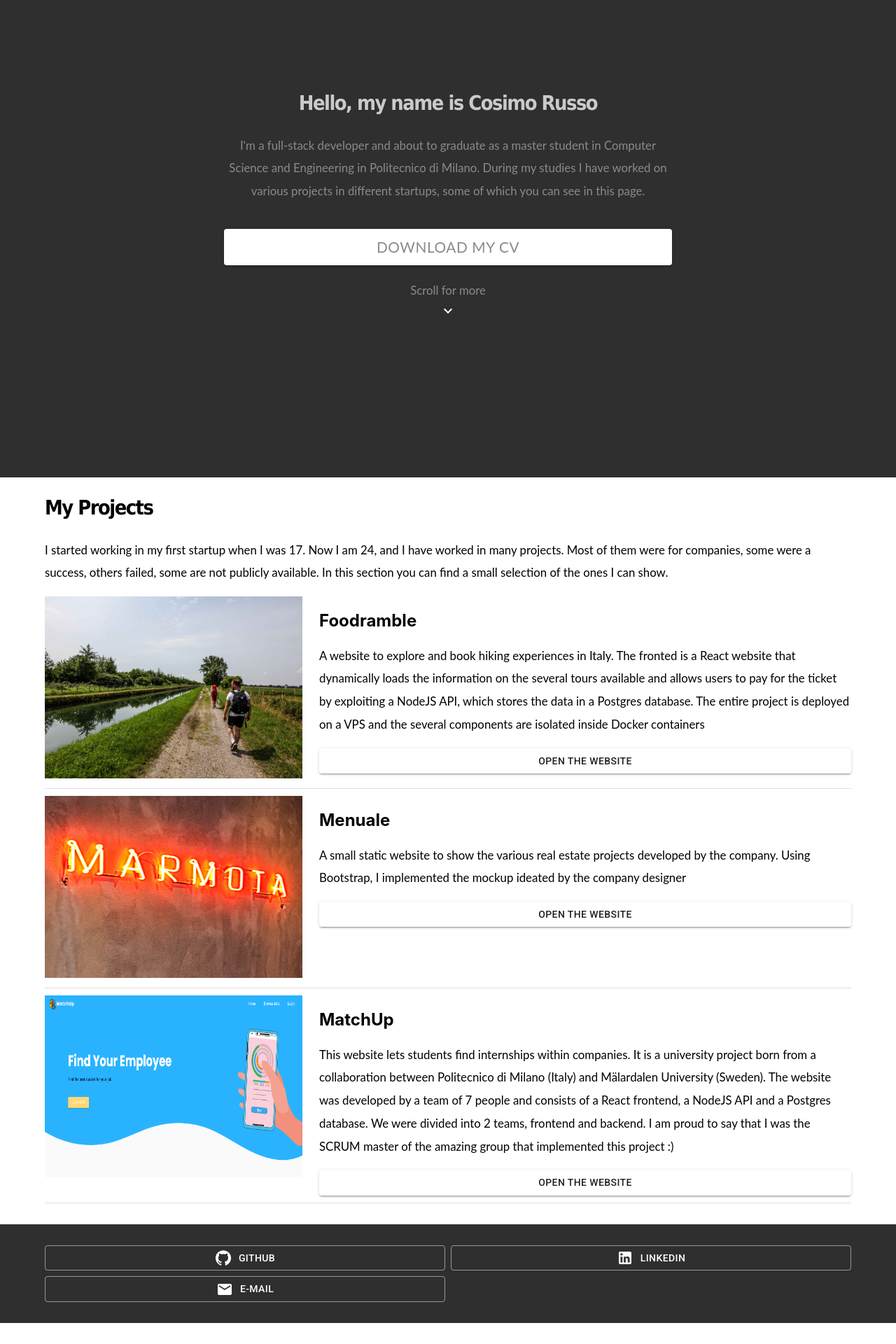
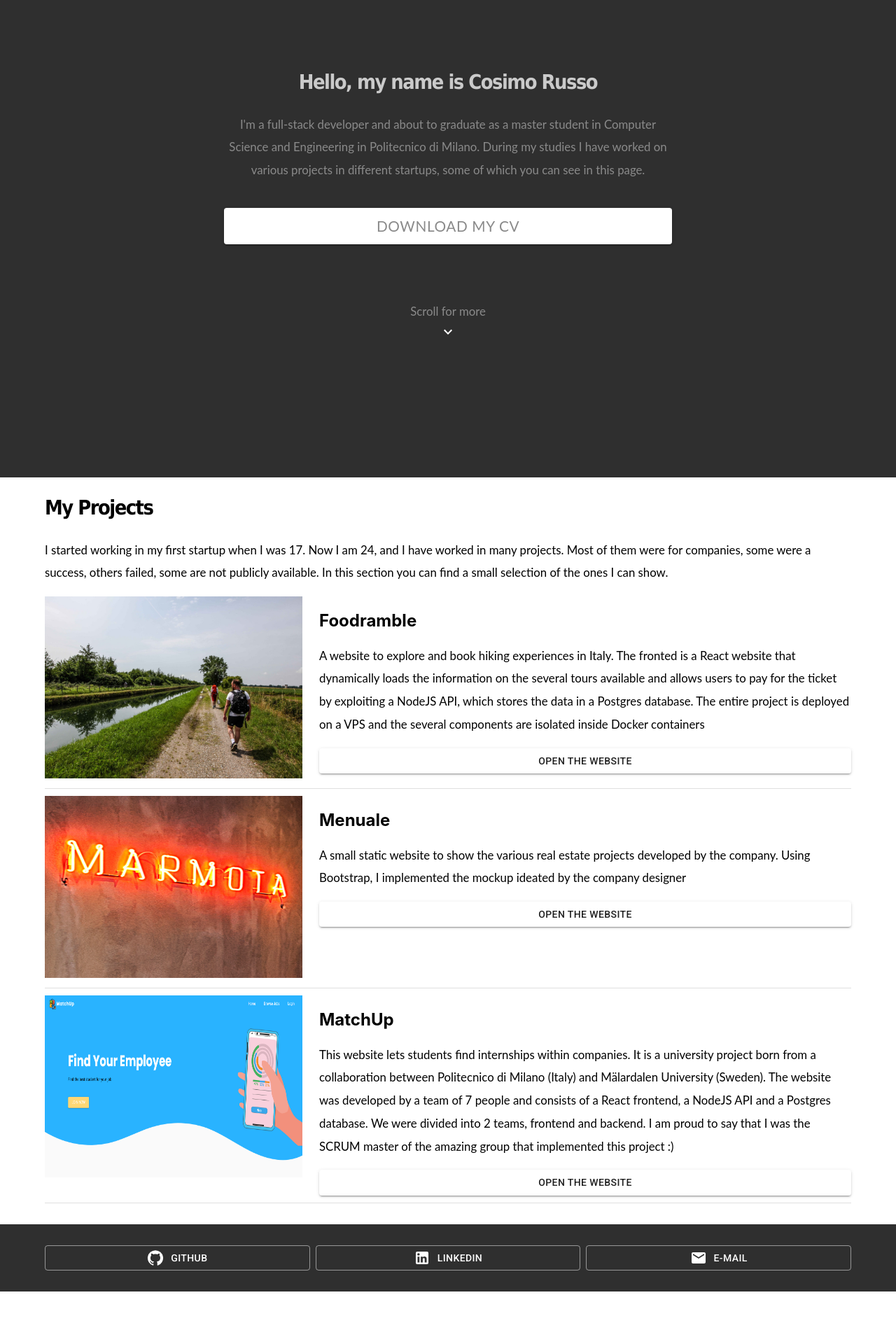
Before and after one commit to CosimoRusso/portfolio, a React (Create React App) app: page / in a window 1280 px wide. Shown: the part 118-2038 px from the top of the page at 70% size. After the commit the page ends 1993 px from the top, so only its background shows below. Built offline with nearby package versions, Linux system fonts and the light colour scheme.

Commit message:
Minor graphical fixes

```diff
--- a/src/components/Header.js
+++ b/src/components/Header.js
@@ -23,13 +23,13 @@ function Header(){
                             Download my CV
                         </Button>
                     </Grid>
-                    <Grid item xs={12} style={{marginTop: '20px'}}>
-                        <p style={{margin: 0}}>Scroll for more</p>
-                        <KeyboardArrowDownIcon  color={'primary'} />
-                    </Grid>
                 </Grid>
+                <div className={'scroll-down'}>
+                    <p style={{margin: 0}}>Scroll for more</p>
+                    <KeyboardArrowDownIcon  color={'primary'} />
+                </div>
+            </div>
 
-            </div>
         </header>
     )
 }
--- a/src/css/style.scss
+++ b/src/css/style.scss
@@ -38,6 +38,14 @@ header {
       margin-right: 10px;
     }
   }
+  .scroll-down{
+    margin-top: 20px;
+
+    @media screen and (min-width: 600px){
+      margin-top: 80px;
+    }
+  }
+
 }
 
 .project-box{
--- a/src/sections/SocialNetworks.js
+++ b/src/sections/SocialNetworks.js
@@ -25,7 +25,7 @@ function SocialNetworks(){
             <Container>
                 <Grid container spacing={1}>
                     {socials.map(s =>
-                        <Grid item xs={12} md={6}>
+                        <Grid item xs={12} md={4}>
                             <Button
                                 color={'primary'}
                                 fullWidth={true}
```
